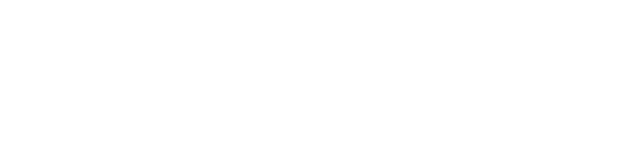
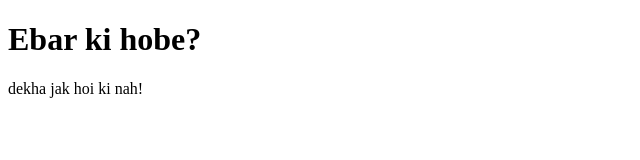
Before and after one commit to ADSM28289/my-first-repo, a plain HTML site: page index.html in a window 1280 px wide. Shown: the whole page, without its empty margins (0-640 px from the left). Drawn offline with Linux system fonts and the light colour scheme.

Commit message:
some change

```diff
--- /dev/null
+++ b/index.css
@@ -0,0 +1,4 @@
+h1{
+    color: blue;
+    background-color: crimson;
+}
--- a/index.html
+++ b/index.html
@@ -7,6 +7,7 @@
     <title>My First Repo</title>
 </head>
 <body>
-
+    <h1>Ebar ki hobe?</h1>
+    <p>dekha jak hoi ki nah!</p>
 </body>
 </html>
```
